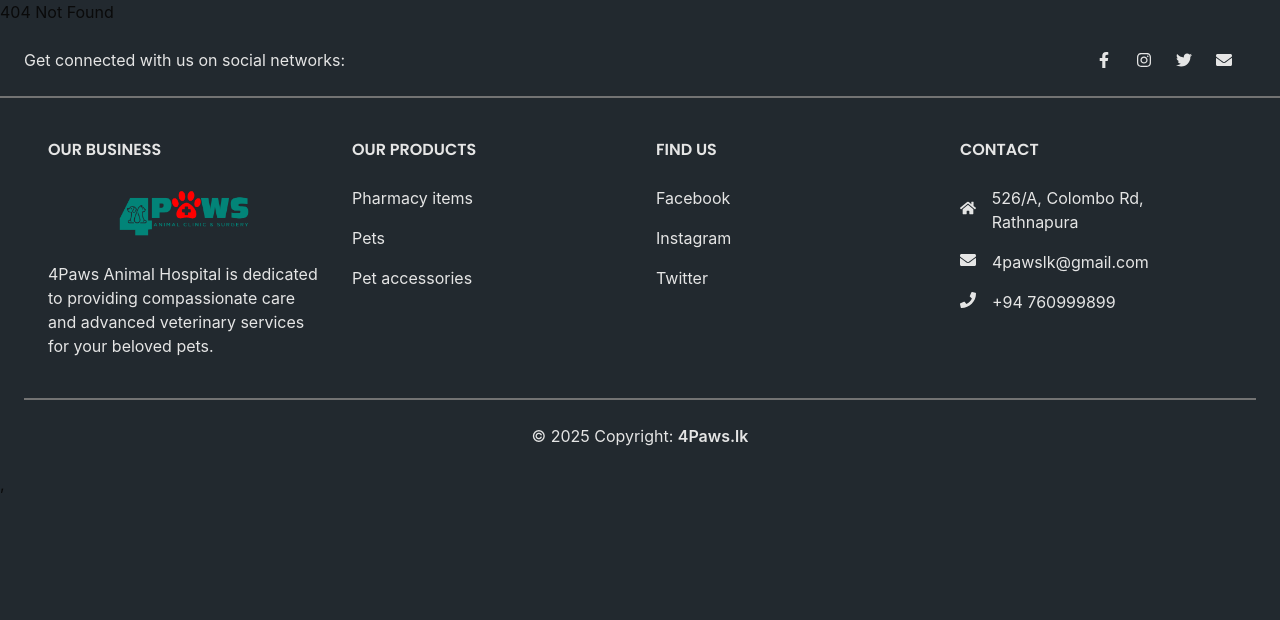
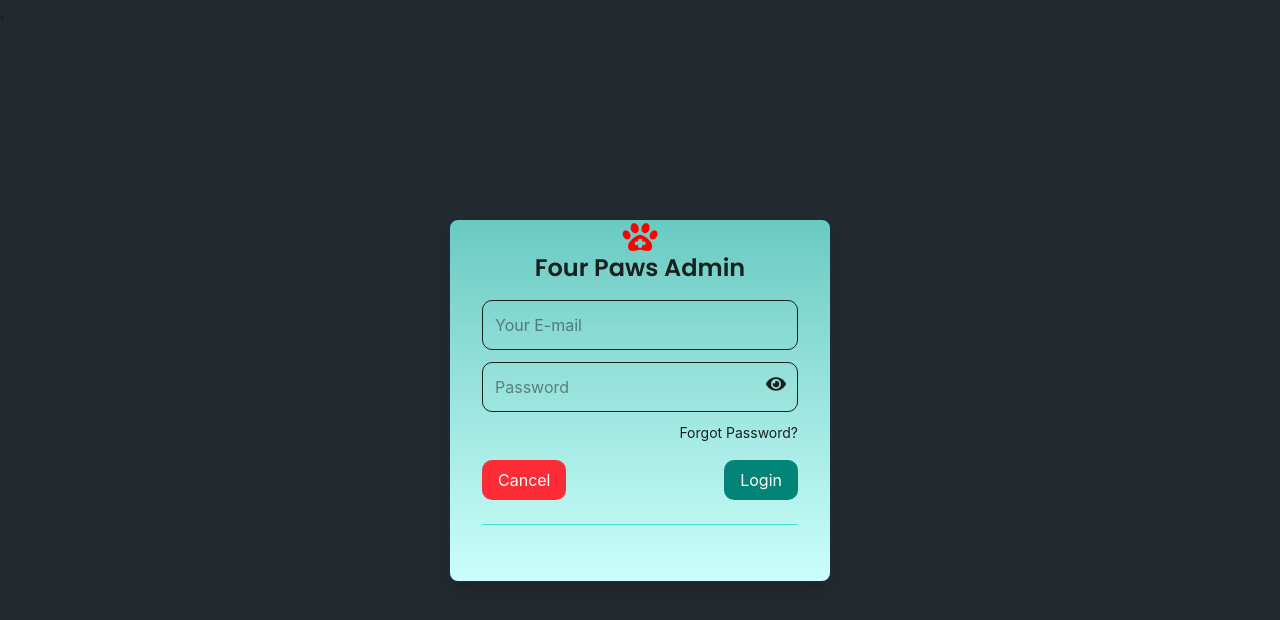
Before and after one commit to DilansandeepaUOR/Group_07, a React (Vite) app in the folder Four_Paws_MS/Frontend/: page /Adlogin in a window 1280 px wide. Shown: the top 620 px of the page. Built offline with nearby package versions, Linux system fonts and the light colour scheme.

Commit message:
admin login created

```diff
--- /dev/null
+++ b/Four_Paws_MS/Frontend/src/Admin/Pages/Adlogin.jsx
@@ -0,0 +1,147 @@
+import React, { useState } from "react";
+import {
+  FaEye,
+  FaEyeSlash,
+  FaExclamationCircle,
+} from "react-icons/fa";
+import paw from "../../assets/paw_vector.png";
+import "../../Styles/Fonts/Fonts.css";
+import axios from "axios";
+
+function Adlogin() {
+  const [email, setEmail] = useState("");
+  const [password, setPassword] = useState("");
+  const [error, setError] = useState("");
+  const [showPassword, setShowPassword] = useState(false);
+
+  const storeSession = (sessionData) => {
+    sessionStorage.setItem("authToken", sessionData);
+  };
+  const handleLogin = async (e) => {
+    e.preventDefault();
+    setError("");
+    if (!email || !password) {
+      setError("Please fill in both fields.");
+      return;
+    }
+
+    try {
+      axios
+        .post(
+          "http://localhost:3001/api/loginform/login",
+          { email, password },
+          { withCredentials: true }
+        )
+        .then((response) => {
+          storeSession(response.data.session);
+          alert("Login successful!");
+          window.location.href = "/"; // Redirect to profile
+        })
+        .catch((error) => {
+          alert("Login failed: " + error.response.data.error);
+        });
+    } catch (err) {
+      if (err.response && err.response.data) {
+        console.error("Backend error response:", err.response.data);
+
+        if (Array.isArray(err.response.data.error)) {
+          // If the backend sends multiple validation errors as an array
+          const errorMessages = err.response.data.error
+            .map((err) => err.message)
+            .join("\n");
+          alert("Error:\n" + errorMessages);
+        } else {
+          // If it's a single error message
+          alert("Error: " + err.response.data.error);
+        }
+      }
+    }
+  };
+
+  return (
+    <div className="fixed inset-0 flex justify-center items-center bg-transparent bg-opacity-50 backdrop-blur-md z-50 ">
+      <div className="bg-gradient-to-b from-[#69cac2] to-[#cbfffb] items-center p-8 rounded-lg shadow-lg w-96 relative border-2 border-gray-800">
+
+
+        {/* Title */}
+        <h2 className="text-2xl font-bold text-center text-[#182020] mb-4 Poppins">
+          Four Paws Admin
+        </h2>
+        <span>
+          <img
+            src={paw}
+            alt="paw"
+            className="absolute justify-center w-16 h-16 top-[-15px] left-[50%] translate-x-[-50%]"
+          />
+        </span>
+
+        {/* Error Message */}
+        {error && (
+          <p className="text-red-700 bg-red-200 p-2 rounded text-center flex items-center gap-2">
+            <FaExclamationCircle /> {error}
+          </p>
+        )}
+
+        {/* Username Input */}
+        <input
+          type="text"
+          placeholder="Your E-mail"
+          value={email}
+          onChange={(e) => setEmail(e.target.value)}
+          className="w-full p-3 mb-3 border border-[#182020] rounded-lg focus:outline-none focus:ring-2 focus:ring-[#028478] text-[#182020]"
+        />
+
+        {/* Password Input with Toggle */}
+        <div className="relative">
+          <input
+            type={showPassword ? "text" : "password"}
+            placeholder="Password"
+            value={password}
+            onChange={(e) => setPassword(e.target.value)}
+            className="w-full p-3 pr-10 border border-[#182020] rounded-lg focus:outline-none focus:ring-2 focus:ring-[#028478] text-[#182020]"
+          />
+          <button
+            className="absolute right-3 top-3 text-[#182020] hover:text-[#69cac2] cursor-pointer"
+            onClick={() => setShowPassword(!showPassword)}
+          >
+            {showPassword ? <FaEyeSlash size={20} /> : <FaEye size={20} />}
+          </button>
+        </div>
+
+        {/* Forgot Password */}
+        <div className="text-right mt-2 mb-4">
+          <button
+            className="text-sm text-[#182020] hover:underline underline-offset-4 hover:text-[#69cac2] cursor-pointer"
+            onClick={() => alert("Forgot Password functionality coming soon!")}
+          >
+            Forgot Password?
+          </button>
+        </div>
+
+        {/* Buttons */}
+        <div className="flex justify-between items-center">
+          <button
+            className="bg-red-500 text-white px-4 py-2 rounded-lg hover:bg-red-400 transition cursor-pointer"
+          >
+            Cancel
+          </button>
+
+          <div>
+            <button
+              onClick={handleLogin}
+              className="px-4 py-2 rounded-lg transition flex items-center gap-2 bg-[#028478] hover:bg-[#5ba29c] text-white cursor-pointer"
+            >
+              Login
+            </button>
+          </div>
+        </div>
+
+        {/* Divider */}
+        <div className="my-6 border-t border-[#46dfd0]"></div>
+
+      </div>
+    </div>
+  );
+}
+
+export default Adlogin;
--- a/Four_Paws_MS/Frontend/src/App.jsx
+++ b/Four_Paws_MS/Frontend/src/App.jsx
@@ -1,7 +1,6 @@
 import React from 'react'
 import { Routes, Route } from 'react-router-dom'
 import Home from './Pages/Home'
-import Footer from './Components/Footer/Footer'
 import Aboutus from './Pages/Aboutus'
 import Contactus from './Pages/Contactus'
 import Ourservices from './Pages/Ourservices'
@@ -13,7 +12,7 @@ import Register from './Pages/Register'
 import Appointment from './Pages/Appointment'
 import AppointmentDetails from './Pages/ap'
 import RecordsEntry from './Pages/RecordsEntry'
-
+import Adlogin from './Admin/Pages/adlogin'
 
 const App = () => {
   return (
@@ -32,9 +31,16 @@ const App = () => {
         <Route path="/appointment" element={<Appointment/>}/>
         <Route path="/RecordsEntry" element={<RecordsEntry/>}/>
         <Route path="/test" element={<AppointmentDetails/>}/>
+
+
+        {/* Admin logins  */}
+        <Route path="/Adlogin" element={<Adlogin/>}/>
+
+
+
         <Route path="*" element={<h1>404 Not Found</h1>} />
       </Routes>
-      <Footer/>
+
       </>
 
 
--- a/Four_Paws_MS/Frontend/src/Pages/Aboutus.jsx
+++ b/Four_Paws_MS/Frontend/src/Pages/Aboutus.jsx
@@ -1,12 +1,16 @@
 import React from 'react'
 import Navbar from '@/Components/Navbar/Navbar'
+import Footer from '@/Components/Footer/Footer'
 
 function Aboutus() {
   return (
     <div>
 
       <Navbar/>
-      Aboutus</div>
+      Aboutus
+
+      <Footer/>
+      </div>
   )
 }
 
--- a/Four_Paws_MS/Frontend/src/Pages/Contactus.jsx
+++ b/Four_Paws_MS/Frontend/src/Pages/Contactus.jsx
@@ -1,11 +1,15 @@
 import React from 'react'
 import Navbar from '@/Components/Navbar/Navbar'
+import Footer from '@/Components/Footer/Footer'
 
 function Contactus() {
   return (
     <div>
       <Navbar/>
-      Contactus</div>
+      Contactus
+
+      <Footer/>
+      </div>
   )
 }
 
--- a/Four_Paws_MS/Frontend/src/Pages/Home.jsx
+++ b/Four_Paws_MS/Frontend/src/Pages/Home.jsx
@@ -10,6 +10,7 @@ import s3 from "../assets/Vet_lab.jpg";
 import s4 from "../assets/Mobile_service.jpeg";
 import Cards from "../Components/Cards/Cards.jsx";
 import Navbar from "@/Components/Navbar/Navbar";
+import Footer from "@/Components/Footer/Footer";
 
 function Home() {
   const service = [
@@ -103,6 +104,8 @@ function Home() {
           </div>
         </div>
       </div>
+
+      <Footer/>
     </section>
   );
 }
--- a/Four_Paws_MS/Frontend/src/Pages/Ourservices.jsx
+++ b/Four_Paws_MS/Frontend/src/Pages/Ourservices.jsx
@@ -1,11 +1,14 @@
 import React from 'react'
 import Navbar from '@/Components/Navbar/Navbar'
+import Footer from '@/Components/Footer/Footer'
 
 function Ourservices() {
   return (
     <div>
       <Navbar/>
-      Ourservices</div>
+      Ourservices
+      <Footer/>
+      </div>
   )
 }
 
--- a/Four_Paws_MS/Frontend/src/Pages/Petshop.jsx
+++ b/Four_Paws_MS/Frontend/src/Pages/Petshop.jsx
@@ -1,11 +1,14 @@
 import React from 'react'
 import Navbar from '@/Components/Navbar/Navbar'
+import Footer from '@/Components/Footer/Footer'
 
 function Petshop() {
   return (
     <div>
       <Navbar/>
-      Petshop</div>
+      Petshop
+      <Footer/>
+      </div>
   )
 }
 
```
